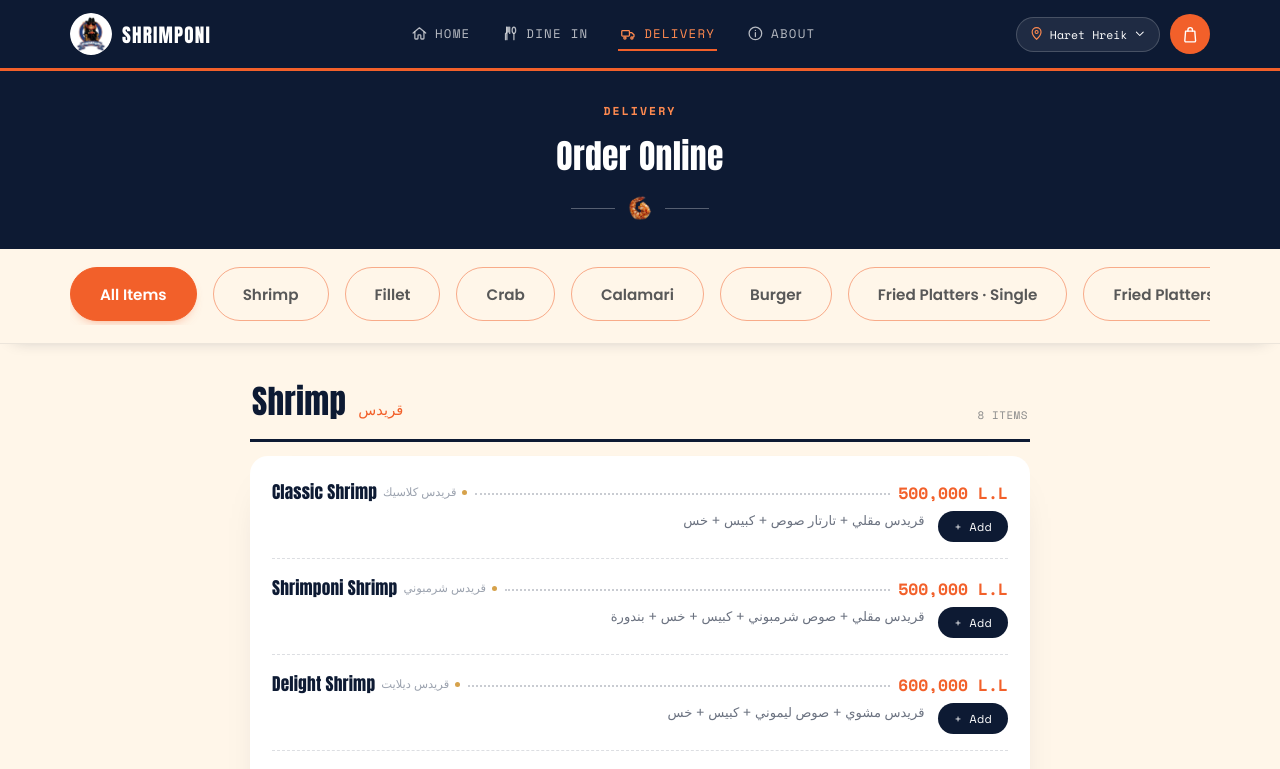
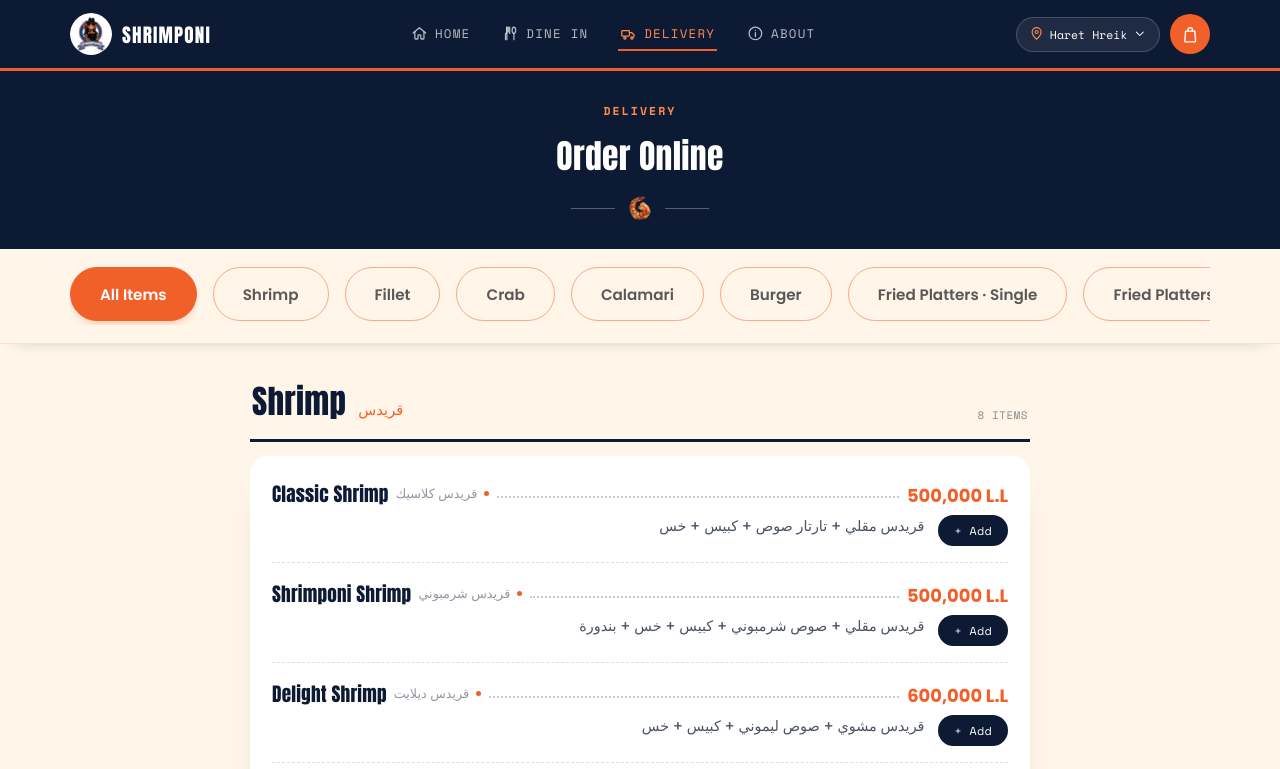
Before and after one commit to ahmad-shami55/shrimponi-website, a React (Vite) app: page /delivery in a window 1280 px wide. Shown: the top 769 px of the page. Built offline with nearby package versions, Linux system fonts and the light colour scheme; the HTML template or start-up script is replaced by a standard one.

Commit message:
Add Fried Shrimp Jumbo category and unify menu typography/colors

```diff
--- a/src/components/ProductCard.css
+++ b/src/components/ProductCard.css
@@ -1,4 +1,3 @@
-/* src/components/ProductCard.css — replace the whole file */
 .product-row {
   padding: 16px 0;
   border-bottom: 1px dashed rgba(13, 26, 51, 0.14);
@@ -19,11 +18,11 @@
   display: inline-flex;
   align-items: center;
   flex-wrap: wrap;
-  gap: 6px;
+  gap: 7px;
   min-width: 0;
   font-family: var(--font-display);
   font-weight: 400;
-  font-size: 0.98rem;
+  font-size: 1.12rem;
   letter-spacing: 0.01em;
   color: var(--navy);
   white-space: normal;
@@ -32,9 +31,9 @@
 
 .product-row-ar {
   font-family: var(--font-body);
-  font-size: 0.72rem;
+  font-size: 0.8rem;
   font-weight: 400;
-  color: #9ca3af;
+  color: rgba(13, 26, 51, 0.45);
   letter-spacing: 0;
 }
 
@@ -42,7 +41,7 @@
   width: 5px;
   height: 5px;
   border-radius: 50%;
-  background: var(--gold);
+  background: var(--orange);
   flex-shrink: 0;
 }
 
@@ -53,10 +52,10 @@
 .product-row-price {
   flex-shrink: 0;
   margin-left: auto;
-  font-family: var(--font-mono);
+  font-family: var(--font-body);
   font-weight: 700;
   color: var(--orange);
-  font-size: 0.95rem;
+  font-size: 1.05rem;
 }
 
 .product-row-bottom {
@@ -70,9 +69,10 @@
 
 .product-row-desc {
   margin: 0;
-  font-size: 0.82rem;
-  color: #6b7280;
-  line-height: 1.5;
+  font-size: 0.9rem;
+  font-weight: 500;
+  color: rgba(13, 26, 51, 0.75);
+  line-height: 1.55;
   direction: rtl;
   text-align: right;
   flex: 1;
@@ -116,7 +116,7 @@
   }
   .product-row-name {
     white-space: nowrap;
-    font-size: 1.08rem;
+    font-size: 1.2rem;
   }
   .product-row-leader {
     display: block;
@@ -127,6 +127,6 @@
   }
   .product-row-price {
     margin-left: 0;
-    font-size: 1.02rem;
+    font-size: 1.12rem;
   }
 }
--- a/src/data/menuData.js
+++ b/src/data/menuData.js
@@ -24,6 +24,12 @@ export const categories = [
     nameEn: 'Grilled Shrimp Jumbo',
     nameAr: 'قريدس مشوي',
     image: '/images/categories/grilled-jumbo.jpg',
+  },
+  {
+    id: 'fried-jumbo',
+    nameEn: 'Fried Shrimp Jumbo',
+    nameAr: 'قريدس مقلي جامبو',
+    image: '/images/categories/fried-jumbo.jpg',
   },
 ]
 
@@ -79,6 +85,11 @@ export const products = [
   { id: 'gr-1', category: 'grilled-jumbo', nameEn: 'Grilled Shrimp Single', nameAr: 'قريدس مشوي فردي', desc: '8 pcs', price: 900000 },
   { id: 'gr-2', category: 'grilled-jumbo', nameEn: 'Grilled Shrimp Double', nameAr: 'قريدس مشوي نصف كيلو', desc: '1/2 kg · 11 pcs', price: 1200000 },
   { id: 'gr-3', category: 'grilled-jumbo', nameEn: 'Grilled Shrimp Family', nameAr: 'قريدس مشوي كيلو', desc: '1 kg · 22 pcs', price: 2200000 },
+
+  // Fried Shrimp Jumbo
+  { id: 'fj-1', category: 'fried-jumbo', nameEn: 'Fried Shrimp Single', nameAr: 'قريدس مقلي فردي', desc: '8 pcs', price: 900000, isNew: true },
+  { id: 'fj-2', category: 'fried-jumbo', nameEn: 'Fried Shrimp Double', nameAr: 'قريدس مقلي نصف كيلو', desc: '1/2 kg · 11 pcs', price: 1200000, isNew: true },
+  { id: 'fj-3', category: 'fried-jumbo', nameEn: 'Fried Shrimp Family', nameAr: 'قريدس مقلي كيلو', desc: '1 kg · 22 pcs', price: 2200000, isNew: true },
 ]
 
 export const formatPrice = (n) => `${n.toLocaleString('en-US')} L.L`
```
